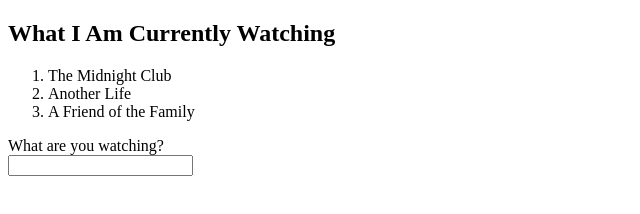
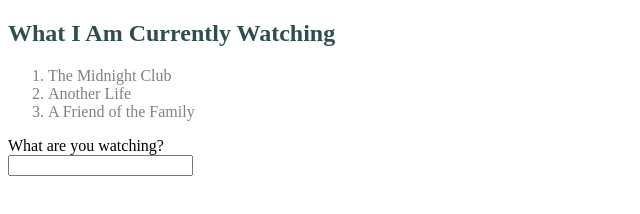
Before and after one commit to JMasonProvost/tvapp, a plain HTML site: page watching.html in a window 1280 px wide. Shown: the whole page, without its empty margins (0-640 px from the left). Drawn offline with Linux system fonts and the light colour scheme.

Commit message:
color edits

```diff
--- /dev/null
+++ b/watching.css
@@ -0,0 +1,7 @@
+h2 {
+    color: darkslategray;
+}
+
+ol {
+    color: grey;
+}
--- a/watching.html
+++ b/watching.html
@@ -6,6 +6,7 @@
     <meta http-equiv="X-UA-Compatible" content="IE=edge">
     <meta name="viewport" content="width=device-width, initial-scale=1.0">
     <title>Watching</title>
+    <link rel="stylesheet" href="watching.css" />
 </head>
 
 <body>
```
Also changed, not shown: 1 other file.
